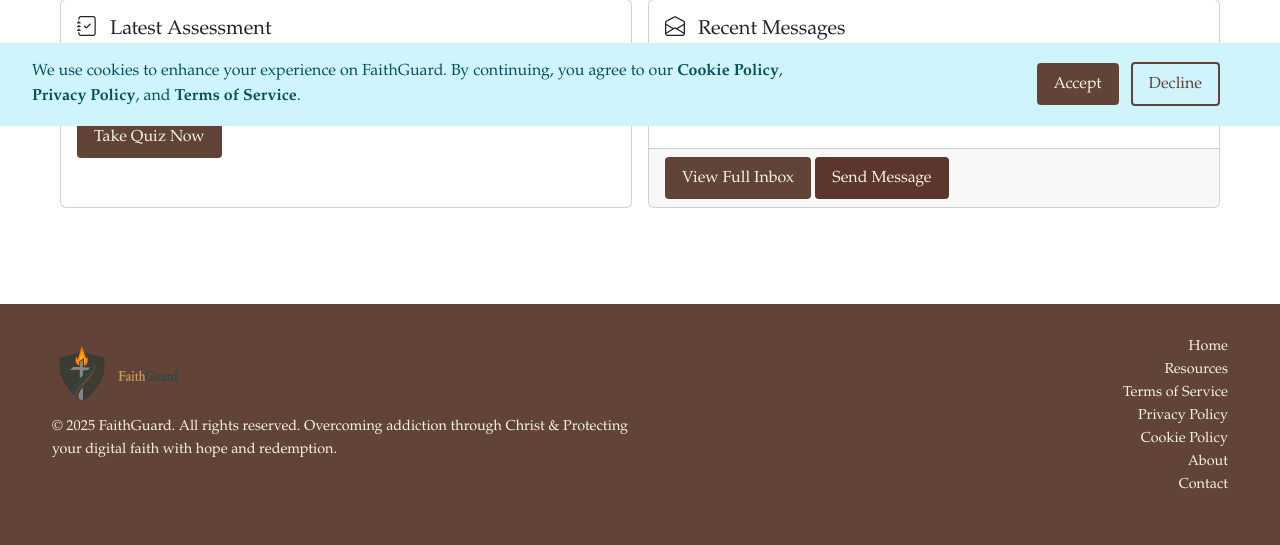
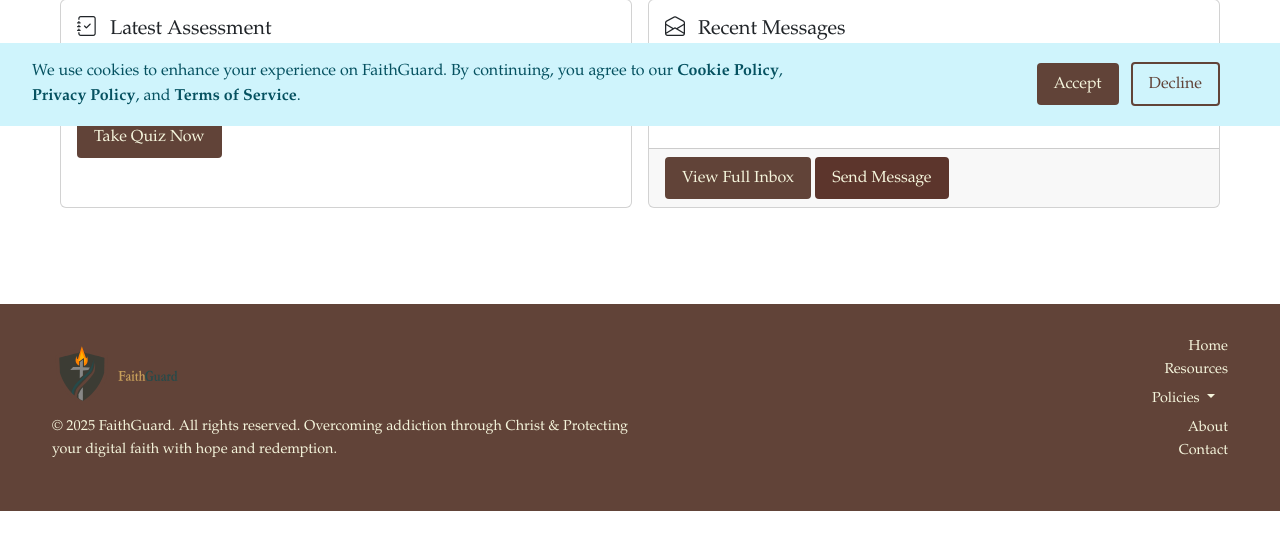
Before and after one commit to ThomasoPhotography/FaithGuard, a PHP site: page /users/profile.php in a window 1280 px wide. Shown: the part 674-1219 px from the top of the page. After the commit the page ends 1185 px from the top, so only its background shows below. Run offline with PHP 8.4, Linux system fonts and the light colour scheme; data that the repository does not hold is empty.

Commit message:
Fix: static coded Footer V3

```diff
--- a/users/profile.php
+++ b/users/profile.php
@@ -22,7 +22,7 @@
     $user_role   = 'user';
     $user_data   = null;
     $userId      = $_SESSION['user_id'] ?? null;
-    $user_link    = '';
+    $user_link   = '';
 
     if ($is_logged_in && isset($_SESSION['user_id'])) {
         // Fetch user data using the repository method
@@ -328,29 +328,32 @@
                             <a class="c-footer__links" href="../index.php">Home</a>
                         </li>
                         <li class="c-footer__item">
-                            <a class="c-footer__links" href="../templates/resources.html">Resources</a>
+                            <a class="c-footer__links" href="../resources.html">Resources</a>
                         </li>
-                        <li class="c-footer__item">
-                            <ul class="footer-nav c-footer__nav c-footer__nav--nested">
+                        <li class="c-footer__item dropdown">
+                            <button class="btn btn-link c-footer__links dropdown-toggle" type="button" id="policiesDropdown" data-bs-toggle="dropdown" aria-expanded="false">
+                            Policies
+                            </button>
+                            <ul class="dropdown-menu dropdown-menu-end" aria-labelledby="policiesDropdown">
                                 <li class="c-footer__item">
-                                    <a class="c-footer__links" href="../policies.php?slug=terms">Terms of Service</a>
+                                    <a class="dropdown-item c-footer__links" href="../policies.php?slug=terms">Terms of Service</a>
                                 </li>
                                 <li class="c-footer__item">
-                                    <a class="c-footer__links" href="../policies.php?slug=privacy">Privacy Policy</a>
+                                    <a class="dropdown-item c-footer__links" href="../policies.php?slug=privacy">Privacy Policy</a>
                                 </li>
                                 <li class="c-footer__item">
-                                    <a class="c-footer__links" href="../policies.php?slug=cookie">Cookie Policy</a>
+                                    <a class="dropdown-item c-footer__links" href="../policies.php?slug=cookie">Cookie Policy</a>
                                 </li>
                             </ul>
                         </li>
                         <li class="c-footer__item">
-                            <a class="c-footer__links" href="../templates/about.html">About</a>
-                        </li>
-                        <li class="c-footer__item">
-                            <a class="c-footer__links" href="../contact.php">Contact</a>
-                        </li> <!-- Will be added once I upload it to a webhost -->
-                    </ul>
-                </div>
+                            <a class="c-footer__links" href="../about.html">About</a>
+                    </li>
+                    <li class="c-footer__item">
+                        <a class="c-footer__links" href="../contact.php">Contact</a>
+                    </li>
+                </ul>
+            </div>
             </div>
         </div>
     </footer>
```
Also changed, not shown: admin/profile.php (+16 -13 lines), index.php (+15 -12 lines), policies.php (+14 -11 lines), Docs/changelogs.md.
